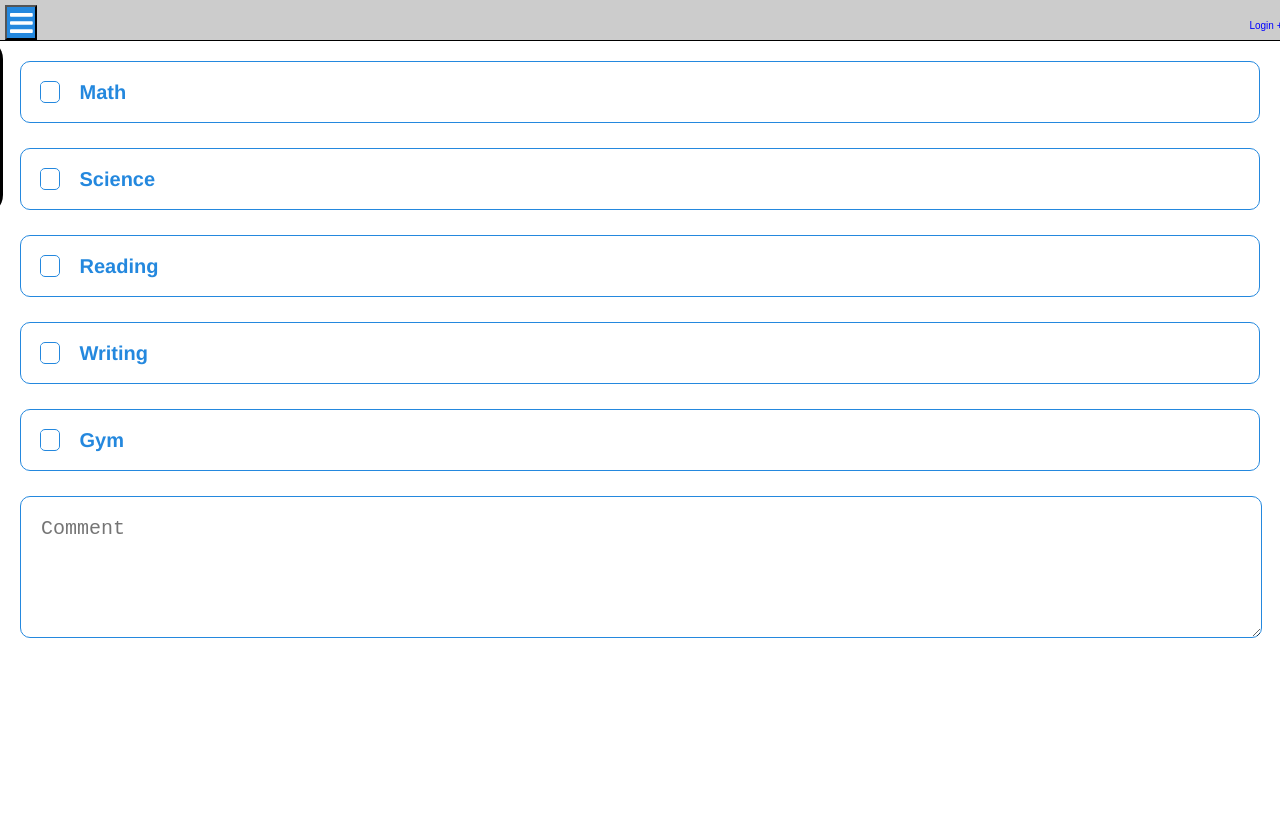
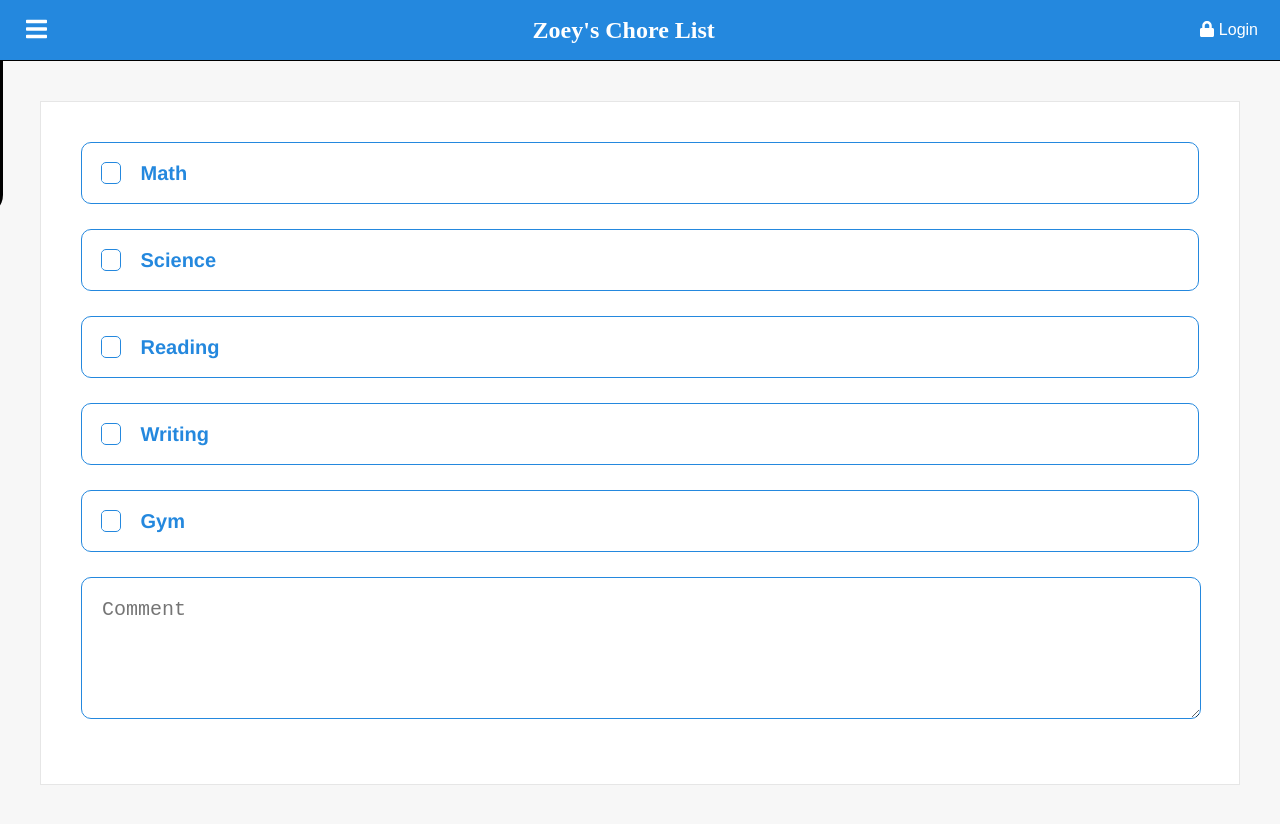
Before and after one commit to slatron/zoey-checklists, a Vue app: page /#/ in a window 1280 px wide. Shown: the top 824 px of the page. Before the commit the page ends 800 px from the top, so only its background shows below. Built offline with nearby package versions, Linux system fonts and the light colour scheme; no server answers; what vuefire would draw is missing.

Commit message:
header is styled

```diff
--- a/src/App.vue
+++ b/src/App.vue
@@ -15,7 +15,9 @@
     <LoginForm></LoginForm>
     <ErrorMessage></ErrorMessage>
     <main class="default-content">
-      <router-view />
+      <div class="content-spacer">
+        <router-view />
+      </div>
     </main>
   </div>
 </template>
--- a/src/assets/css/base.scss
+++ b/src/assets/css/base.scss
@@ -1,23 +1,13 @@
 body, html {
   font-size: 20px;
+  height: 100%;
 }
 fieldset {
   border: none;
 }
-button {
-  background-color: $color-blue;
-  color: $color-white;
-  border-radius: $base-unit/2;
-  padding: $base-unit/2 $base-unit;
-
-  &:disabled {
-    background-color: $color-blue-lt;
-  }
-}
-
 #app {
   font-family: 'Avenir', Helvetica, Arial, sans-serif;
   -webkit-font-smoothing: antialiased;
   -moz-osx-font-smoothing: grayscale;
-  color: #2c3e50;
+  color: $color-white;
 }
--- a/src/assets/css/layout.scss
+++ b/src/assets/css/layout.scss
@@ -1,6 +1,24 @@
 // Layout
 #app {
   position: relative;
+}
+
+header {
+  height: 30px;
+  border-bottom: 1px solid black;
+  background: $color-blue;
+  position: fixed;
+  width: 100%;
+  top: 0;
+  z-index: 50;
+  padding-top: 15px;
+  padding-bottom: 15px;
+  display: flex;
+  justify-content: space-between;
+  align-items: center;
+  flex-wrap: wrap;
+  color: $color-white;
+  font-weight: bold;
 }
 
 .drawer-open > nav#drawer {
@@ -36,8 +54,19 @@
 }
 
 main {
+  background: #F7F7F7;
   height: 100%;
-  padding-top: 41px;
+  padding-top: 61px;
+}
+.content-spacer {
+  background: $color-white;
+  padding: $base-unit;
+
+  @media (min-width: 500px) {
+    border: 1px solid #E6E6E6;
+    margin: $base-unit*2;
+    padding: $base-unit*2;
+  }
 }
 
 .default-content {
--- a/src/assets/css/mods/checklist-item.scss
+++ b/src/assets/css/mods/checklist-item.scss
@@ -1,7 +1,3 @@
-.checklist-items {
-  margin: 1em;
-}
-
 .checklist-items label {
   font-weight: bold;
   text-align: left;
@@ -11,7 +7,7 @@
   border-top: 1px solid $color-blue;
   border-radius: 10px;
   margin-bottom: $base-unit * 1.25;
-  padding: 15px $base-unit  ;
+  padding: 15px $base-unit;
   background-color: $color-white;
   color: $color-blue;
   height: 30px;
@@ -41,6 +37,9 @@
     background-color: $color-blue-lt;
     color: $color-white;
   }
+  .checklist-items label.done:hover {
+    background-color: $color-blue;
+  }
 }
 
 .comments-container {
--- a/src/assets/css/state.scss
+++ b/src/assets/css/state.scss
@@ -23,3 +23,13 @@
 .hand {
   cursor: pointer;
 }
+button.action {
+  background-color: $color-blue;
+  color: $color-white;
+  border-radius: $base-unit/2;
+  padding: $base-unit/2 $base-unit;
+
+  &:disabled {
+    background-color: $color-blue-lt;
+  }
+}
--- a/src/components/ChoredayAdd.vue
+++ b/src/components/ChoredayAdd.vue
@@ -15,10 +15,10 @@
         v-if="user_logged_in"
         :disabled="finished"
         @click="approveDay()"
-        class="but-approve"
+        class="action"
         type="button" name="button"
       >
-        Approve<span v-show="finished">d</span>
+        APPROVE<span v-show="finished">D <font-awesome-icon icon="check-circle" /></span>
       </button>
     </div>
   </div>
--- a/src/components/HomeschoolAdd.vue
+++ b/src/components/HomeschoolAdd.vue
@@ -10,12 +10,17 @@
     <div class="comments-container">
       <textarea v-model="form_data.comments" placeholder="Comment" class="list-comment"></textarea>
     </div>
-    <button
-      v-if="!finished && user_logged_in && approved"
-      @click="saveDay()"
-      class="but-save">
-      SAVE
-    </button>
+    <div class="centered">
+      <button
+        v-if="user_logged_in"
+        :disabled="finished"
+        @click="approveDay()"
+        class="action"
+        type="button" name="button"
+      >
+      APPROVE<span v-show="finished">D <font-awesome-icon icon="check-circle" /></span>
+      </button>
+    </div>
   </div>
 </template>
 
@@ -58,7 +63,8 @@ export default {
     }
   },
   methods: {
-    saveDay: function() {
+    approveDay: function() {
+      if (this.finished) return false;
       let post_data = this.form_data
       post_data.approved = true
       this.$store.dispatch('SAVE_SCHOOLDAY', {
--- a/src/components/layout/SiteHeader.vue
+++ b/src/components/layout/SiteHeader.vue
@@ -1,26 +1,27 @@
 <template lang="html">
   <header>
-    <div>
-      <button type="button" class="hand" @click="toggleDrawer"">
+    <div class="header-left">
+      <button type="button" class="hand nav-bars" @click="toggleDrawer"">
         <font-awesome-icon icon="bars" />
       </button>
     </div>
-    <div>
+    <div class="header-center">
+      <h2>Zoey's Chore List</h2>
+    </div>
+    <div class="header-right">
       <button
         v-if="user_logged_in"
-        class="button-header"
         @click="logoutUser()"
       >
+        <font-awesome-icon icon="lock-open" />
         Logout
       </button>
       <button
         v-if="!user_logged_in"
-        class="button-header"
         @click="toggleLogin()"
       >
+        <font-awesome-icon icon="lock" />
         Login
-        <span v-show="!open_login_form">+</span>
-        <span v-show="open_login_form">-</span>
       </button>
     </div>
   </header>
@@ -53,40 +54,34 @@ export default {
 </script>
 
 <style lang="scss" scoped>
+button {
+  background: none;
+  border: none;
+}
 header {
-  height: 30px;
-  border-bottom: 1px solid black;
-  background: #ccc;
-  position: fixed;
-  width: 100%;
-  top: 0;
-  z-index: 50;
-  padding: 0.25em;
+  button {
+    color: #fff;
+  }
 
+  .nav-bars {
+    font-size: 24px;
+  }
 
-  display: flex;
-  justify-content: space-between;
-  align-items: center;
-  flex-wrap: wrap;
-
-  > div svg {
-    font-size: 26px;
+  .header-left {
+    margin-left: 1em;
+    flex-grow: 0;
+  }
+  .header-center {
+    font-size: 24px;
+    text-align: center;
+    font-family: "Bree Serif", Bree, Serif, serif;
+    flex-grow: 1;
+  }
+  .header-right {
+    font-size: 16px;
+    margin-right: 1em;
+    flex-grow: 0;
   }
 }
 
-button {
-  font-size: 10px;
-  padding: 0.25em;
-  margin: 0;
-  border-radius: 0;
-}
-
-.button-header {
-  border: none;
-  color: blue;
-  background: none;
-  cursor: pointer;
-  outline: none;
-}
-
 </style>
--- a/src/main.js
+++ b/src/main.js
@@ -8,13 +8,19 @@ import store from './store'
 // Font Awesome cli setup
 import { library } from '@fortawesome/fontawesome-svg-core'
 import { faBars } from '@fortawesome/free-solid-svg-icons'
+import { faLock } from '@fortawesome/free-solid-svg-icons'
+import { faLockOpen } from '@fortawesome/free-solid-svg-icons'
 import { faSquare } from '@fortawesome/free-solid-svg-icons'
 import { faCheckSquare } from '@fortawesome/free-solid-svg-icons'
+import { faCheckCircle } from '@fortawesome/free-solid-svg-icons'
 import { FontAwesomeIcon } from '@fortawesome/vue-fontawesome'
 
 library.add(faBars)
 library.add(faSquare)
+library.add(faLock)
+library.add(faLockOpen)
 library.add(faCheckSquare)
+library.add(faCheckCircle)
 
 Vue.component('font-awesome-icon', FontAwesomeIcon)
 Vue.config.productionTip = false
```
